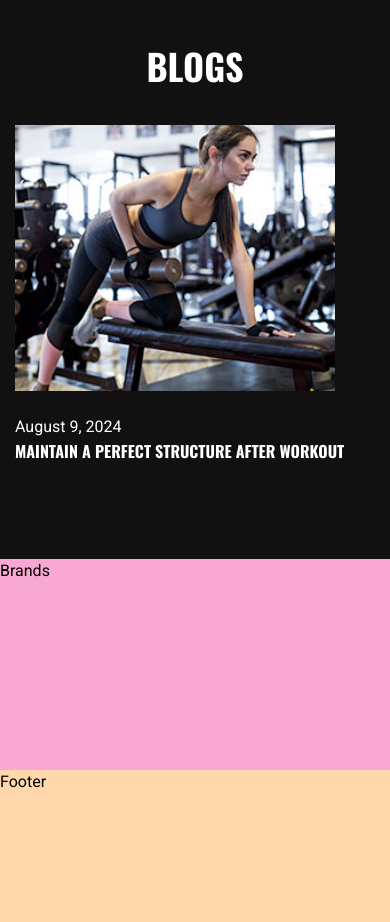
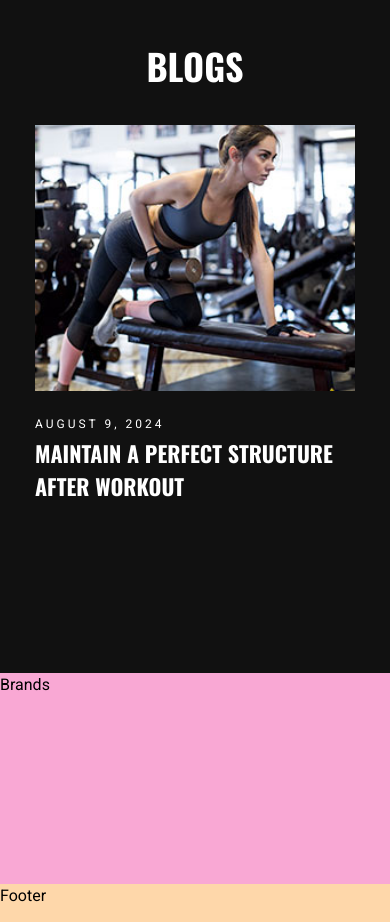
Before and after one commit to Quincy-Fer/fit-physique, a Next.js app: page / in a window 390 px wide. Shown: the part 7720-8642 px from the top of the page. Built offline with nearby package versions, Linux system fonts and the light colour scheme.

Commit message:
Fix Layout, add responsive sliders

```diff
--- a/components/Blog.tsx
+++ b/components/Blog.tsx
@@ -73,11 +73,30 @@ const Blog = () => {
       <div className="container mx-auto">
         <h2 className="h2 text-center mb-8">Blogs</h2>
         <div>
-          <Swiper>
+          <Swiper
+            slidesPerView={1}
+            spaceBetween={30}
+            breakpoints={{
+              768: {
+                slidesPerView: 2,
+                spaceBetween: 15,
+              },
+              1024: {
+                slidesPerView: 3,
+                spaceBetween: 15,
+              },
+              1400: {
+                slidesPerView: 4,
+                spaceBetween: 15,
+              },
+            }}
+
+            className="h-[420px] md:max-w-[660px] lg:max-w-none mb-8"
+          >
             {blogData.map((item, index) => {
               return (
                 <SwiperSlide key={index}>
-                  <div>
+                  <div className="flex flex-col justify-start h-full max-w-[320px] mx-auto">
                     <Image
                       src={item.img}
                       width={320}
@@ -85,12 +104,17 @@ const Blog = () => {
                       alt=""
                       className="mb-6"
                     />
-                  </div>
-                  <div>
-                    <p>{item.data}</p>
-                    <Link href={item.href}>
-                      <h5>{item.title}</h5>
-                    </Link>
+                    <div className="flex flex-col items-start">
+                      <p className="max-w-[380px] uppercase text-[12px] tracking-[3px] mb-1">
+                        {item.data}
+                      </p>
+                      <Link
+                        href={item.href}
+                        className="hover:text-accent transition-all duration-300"
+                      >
+                        <h5 className="h5">{item.title}</h5>
+                      </Link>
+                    </div>
                   </div>
                 </SwiperSlide>
               );
```
